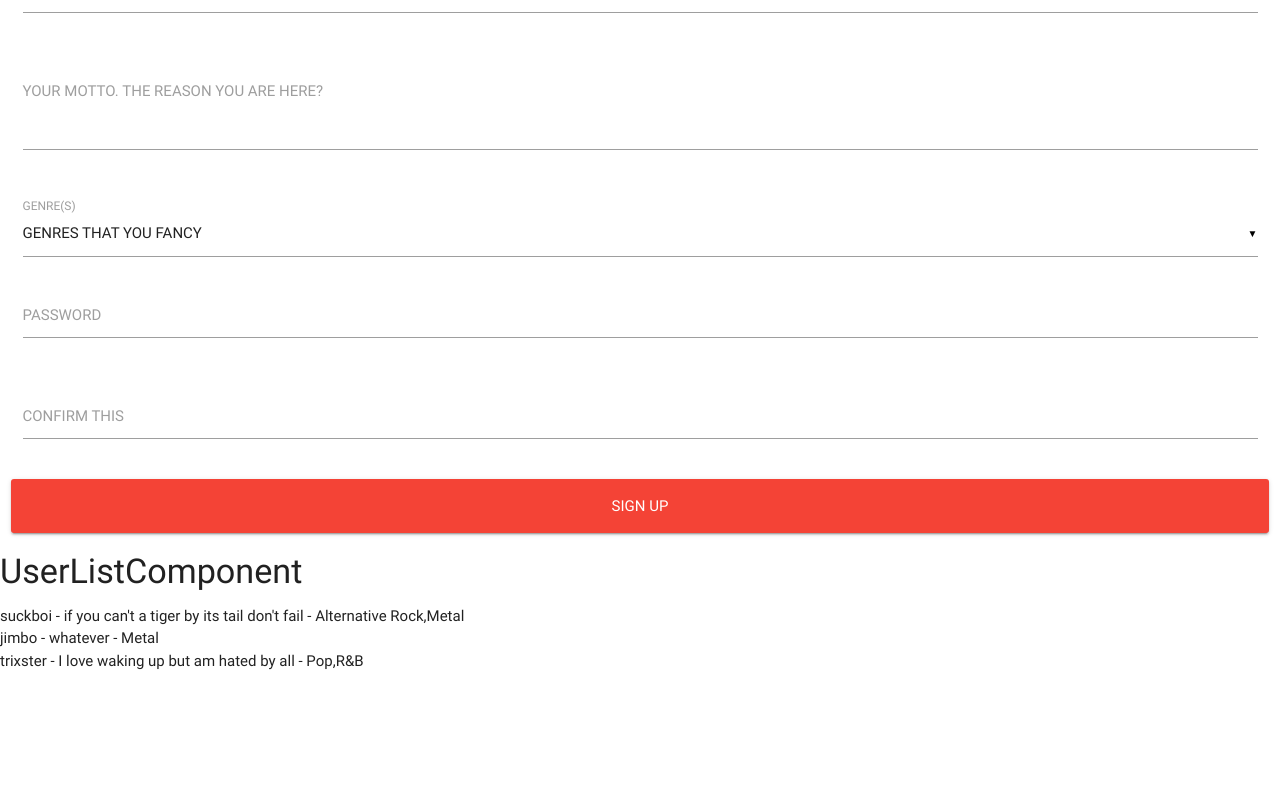
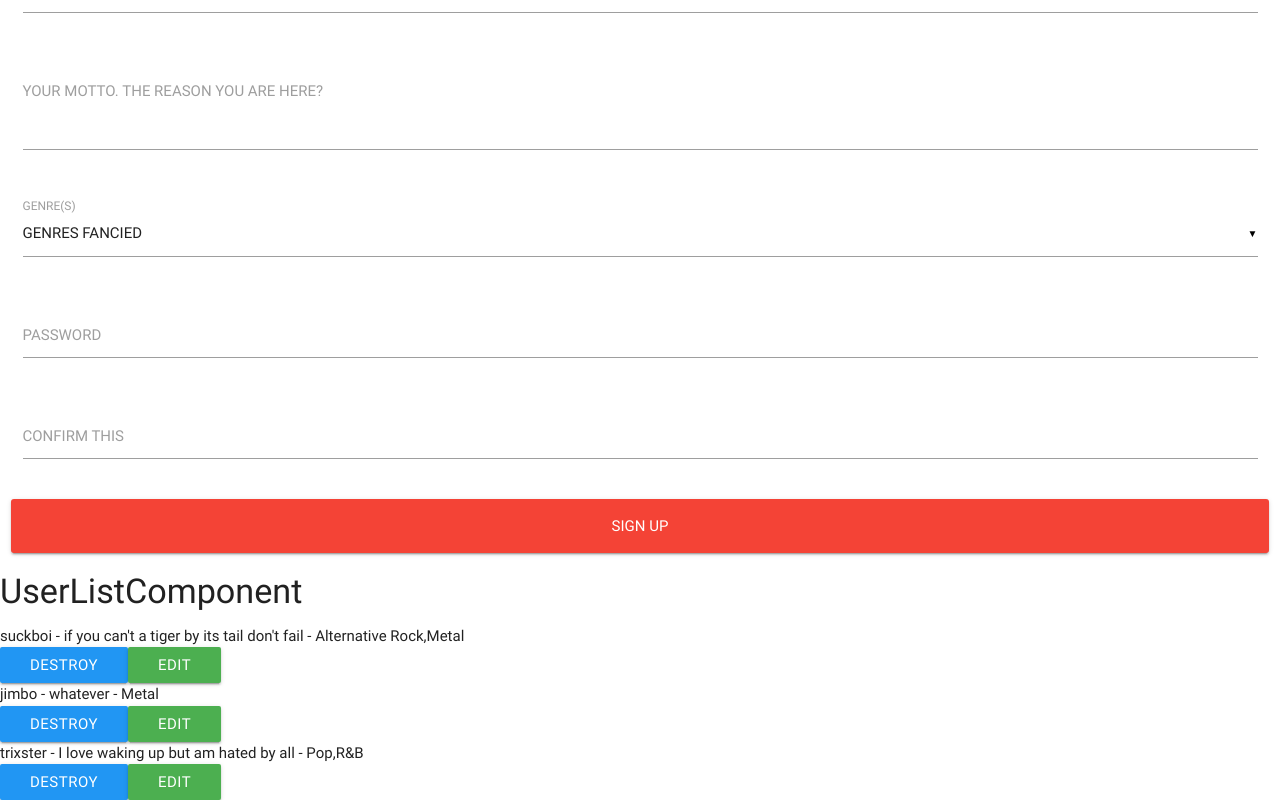
Before and after one commit to rockomatthews/banded, an Angular app in the folder rock-radar-front/: page /user in a window 1280 px wide. Shown: the part 406-1206 px from the top of the page. Before the commit the page ends 1078 px from the top, so only its background shows below. Built offline with nearby package versions, Linux system fonts and the light colour scheme; what angular2-materialize would draw is missing.

Commit message:
User input for sign in finished! Now moving on to validating user then ROUTES

```diff
--- a/rock-radar-front/package.json
+++ b/rock-radar-front/package.json
@@ -22,6 +22,7 @@
     "@angular/platform-browser-dynamic": "^4.0.0",
     "@angular/router": "^4.0.0",
     "angular2-materialize": "^15.1.7",
+    "angular2-multiselect-dropdown": "^1.2.3",
     "core-js": "^2.4.1",
     "hammerjs": "^2.0.8",
     "jquery": "^2.2.4",
--- a/rock-radar-front/src/app/app.component.ts
+++ b/rock-radar-front/src/app/app.component.ts
@@ -16,8 +16,8 @@ export class AppComponent {
   optionsSideNave = {
     edge: "right"
   }
+
 }
-
 
 $(document).ready(function() {
     $('select').material_select();
--- a/rock-radar-front/src/app/user/user-edit/user-edit.component.html
+++ b/rock-radar-front/src/app/user/user-edit/user-edit.component.html
@@ -1,3 +1,45 @@
-<p>
-  user-edit works!
-</p>
+<div class="row">
+  <form materialize class="col s12" (submit)="update()">
+    <div class="row">
+      <div class="input-field col s12">
+        <textarea id="textarea1" name="motto" class="materialize-textarea" [(ngModel)]="userEdit.motto"></textarea>
+        <label for="textarea1" class="active" >CHANGE MOTTO MAYBE?</label>
+      </div>
+    </div>
+    <div class="input-field col s12">
+      <select multiple>
+        <option value="" disabled selected>GENRES THAT YOU FANCY</option>
+        <option value="acoustic">ACOUSTIC</option>
+        <option value="alternative_rock">ALTERNATIVE ROCK</option>
+        <option value="blues">BLUES</option>
+        <option value="classic_rock">CLASSIC ROCK</option>
+        <option value="classical">CLASSICAL</option>
+        <option value="comedy">COMEDY</option>
+        <option value="country">COUNTRY</option>
+        <option value="electronic">ELECTRONIC</option>
+        <option value="experiemntal">EXPERIMENTAL</option>
+        <option value="jazz">JAZZ</option>
+        <option value="metal">METAL</option>
+        <option value="pop">POP</option>
+        <option value="raggae">RAGGAE</option>
+        <option value="rap">RAP</option>
+        <option value="rock">ROCK</option>
+        <option value="r_and_b">R&B</option>
+      </select>
+      <label for="genres" class="active">GENRE(S)</label>
+    </div>
+    <div class="row">
+        <div class="input-field col s12">
+          <input id="password" name="password" type="password" class="validate" [(ngModel)]="userEdit.password">
+          <label for="password" class="active">NEW PASSWORD</label>
+        </div>
+    </div>
+    <div class="row">
+      <div class="input-field col s12">
+        <input id="confirmPassword" name="confirmPassword" type="password" class="validate" [(ngModel)]="userEdit.confirmPassword">
+        <label for="confirmPassword" class="active">CONFIRM YOUR CHANGE</label>
+      </div>
+    </div>
+    <input type="submit" value="EDIT" class="waves-effect waves btn-large yellow col s12">
+  </form>
+</div>
--- a/rock-radar-front/src/app/user/user-edit/user-edit.component.ts
+++ b/rock-radar-front/src/app/user/user-edit/user-edit.component.ts
@@ -1,15 +1,27 @@
-import { Component, OnInit } from '@angular/core';
+import { User } from "./../user";
+import { Component, OnInit, Input, Output, EventEmitter } from '@angular/core';
 
 @Component({
   selector: 'app-user-edit',
   templateUrl: './user-edit.component.html',
-  styleUrls: ['./user-edit.component.css']
+  styleUrls: ['./user-edit.component.css'],
 })
 export class UserEditComponent implements OnInit {
+  @Input() user: User;
+  @Output() updateUserEvent = new EventEmitter();
+  userEdit: User = new User();
 
   constructor() { }
 
   ngOnInit() {
+    Object.assign(this.userEdit, this.user);
+    // console.log(this.userEdit);
+  }
+
+  update() {
+    this.userEdit
+    this.user
+    this.updateUserEvent.emit({original: this.user, edited:this.userEdit});
   }
 
 }
--- a/rock-radar-front/src/app/user/user-list/user-list.component.html
+++ b/rock-radar-front/src/app/user/user-list/user-list.component.html
@@ -1,4 +1,7 @@
 <h4>UserListComponent</h4>
 <div *ngFor="let user of users">
-  {{ user.username }} - {{ user.motto }} - {{ user.genres }}
+  {{ user.username }} - {{ user.motto }} - {{ user.genres }} <br>
+  <button (click)="destroy(user)" class="waves-effect waves btn blue col s04">DESTROY</button>
+  <button (click)="user.editable = !user.editable" class="waves-effect waves btn green col s12">EDIT</button>
+  <app-user-edit [user]="user" *ngIf="user.editable"></app-user-edit>
 </div>
--- a/rock-radar-front/src/app/user/user-list/user-list.component.ts
+++ b/rock-radar-front/src/app/user/user-list/user-list.component.ts
@@ -1,4 +1,5 @@
-import { Component, OnInit, Input } from '@angular/core';
+import { User } from "./../user";
+import { Component, OnInit, Input, Output, EventEmitter } from '@angular/core';
 
 @Component({
   selector: 'app-user-list',
@@ -7,10 +8,20 @@ import { Component, OnInit, Input } from '@angular/core';
 })
 export class UserListComponent implements OnInit {
   @Input() users;
+  @Output() destroyUserEvent = new EventEmitter();
+  @Output() updateUserEvent = new EventEmitter();
 
   constructor() { }
 
   ngOnInit() {
   }
 
+  destroy(user: User) {
+    this.destroyUserEvent.emit(user);
+  }
+
+  update(users) {
+    this.updateUserEvent.emit(users)
+  }
+
 }
--- a/rock-radar-front/src/app/user/user-new/user-new.component.html
+++ b/rock-radar-front/src/app/user/user-new/user-new.component.html
@@ -1,6 +1,6 @@
 <h4>UserNewComponent</h4>
 <div class="row">
-  <form class="col s12" (submit)="create()">
+  <form materialize class="col s12" (submit)="create()">
     <div class="row">
       <div class="input-field col s12">
         <input id="username" name="username" type="text" class="validate" [(ngModel)]="newUser.username">
@@ -13,11 +13,12 @@
         <label for="textarea1">YOUR MOTTO. THE REASON YOU ARE HERE?</label>
       </div>
     </div>
+    <div class="row">
     <div class="input-field col s12">
-      <select multiple>
-        <option value="" disabled selected>GENRES THAT YOU FANCY</option>
-        <option value="acoustic">ACOUSTIC</option>
-        <option value="alternative_rock">ALTERNATIVE ROCK</option>
+      <select multiple materialize="material_select" id="genres" name="genres" [(ngModel)]="newUser.genres">
+        <option value="" disabled selected>GENRES FANCIED</option>
+        <option value="ACOUSTIC">ACOUSTIC</option>
+        <option value="ALTERNATIVE ROCK">ALTERNATIVE ROCK</option>
         <option value="blues">BLUES</option>
         <option value="classic_rock">CLASSIC ROCK</option>
         <option value="classical">CLASSICAL</option>
@@ -35,6 +36,7 @@
       </select>
       <label for="genres">GENRE(S)</label>
     </div>
+    </div>
     <div class="row">
         <div class="input-field col s12">
           <input id="password" name="password" type="password" class="validate" [(ngModel)]="newUser.password">
--- a/rock-radar-front/src/app/user/user-new/user-new.component.ts
+++ b/rock-radar-front/src/app/user/user-new/user-new.component.ts
@@ -1,5 +1,5 @@
 import { User } from "./../user";
-import { Component, OnInit } from '@angular/core';
+import { Component, OnInit, Output, EventEmitter } from '@angular/core';
 
 @Component({
   selector: 'app-user-new',
@@ -8,9 +8,17 @@ import { Component, OnInit } from '@angular/core';
 })
 export class UserNewComponent implements OnInit {
   newUser = new User();
+  @Output() createNewUserEvent = new EventEmitter();
+
   constructor() { }
 
   ngOnInit() {
   }
 
+  create(){
+    // call server to save
+    this.createNewUserEvent.emit(this.newUser);
+    this.newUser = new User();
+  }
+
 }
--- a/rock-radar-front/src/app/user/user.component.html
+++ b/rock-radar-front/src/app/user/user.component.html
@@ -1,4 +1,8 @@
 <h3>UserComponent</h3>
 {{ users | json }}
-<app-user-new></app-user-new>
-<app-user-list [users]="users"></app-user-list>
+
+<app-user-new (createNewUserEvent)="create($event)"></app-user-new>
+<app-user-list [users]="users"
+(destroyUserEvent)="destroy($event)"
+(updateUserEvent)="update($event)"
+></app-user-list>
--- a/rock-radar-front/src/app/user/user.component.ts
+++ b/rock-radar-front/src/app/user/user.component.ts
@@ -20,6 +20,21 @@ export class UserComponent implements OnInit {
     // this.getUsers();
   }
 
+  create(user: User){
+    this.users.push(user);
+  }
+
+  destroy(user: User) {
+    const i = this.users.indexOf(user);
+    this.users.splice(i, 1);
+  }
+
+  update(users: any) {
+    console.log(users);
+    const i = this.users.indexOf(users.original)
+    this.users[i] = users.edited
+  }
+
   getUsers(){
     // this._userService.getUsers()
     // .then(users => this.users = users)
--- a/rock-radar-front/src/app/user/user.ts
+++ b/rock-radar-front/src/app/user/user.ts
@@ -3,8 +3,9 @@ export class User {
         public _id: number = Math.floor(Math.random()*100),
         public username = "",
         public motto: string = "",
-        public genres:string[] = ['Accoustic', 'Alternative Rock', 'Blues', 'Classic Rock', 'Classical', 'Comedy', 'Country', 'Electronic', 'Experimental', 'Jazz', 'Metal', 'Pop', 'Raggae', 'Rap', 'R&B'],
+        public genres:string[] = [],
         public password: string = "",
-        public confirmPassword: string = ""
+        public confirmPassword: string = "",
+        public editable: boolean = false,
     ){}
 }
```
Also changed, not shown: rock-radar-front/src/app/app.module.ts (line endings or trailing spaces), 1 other file (tests, documents, lock files or other folders).
